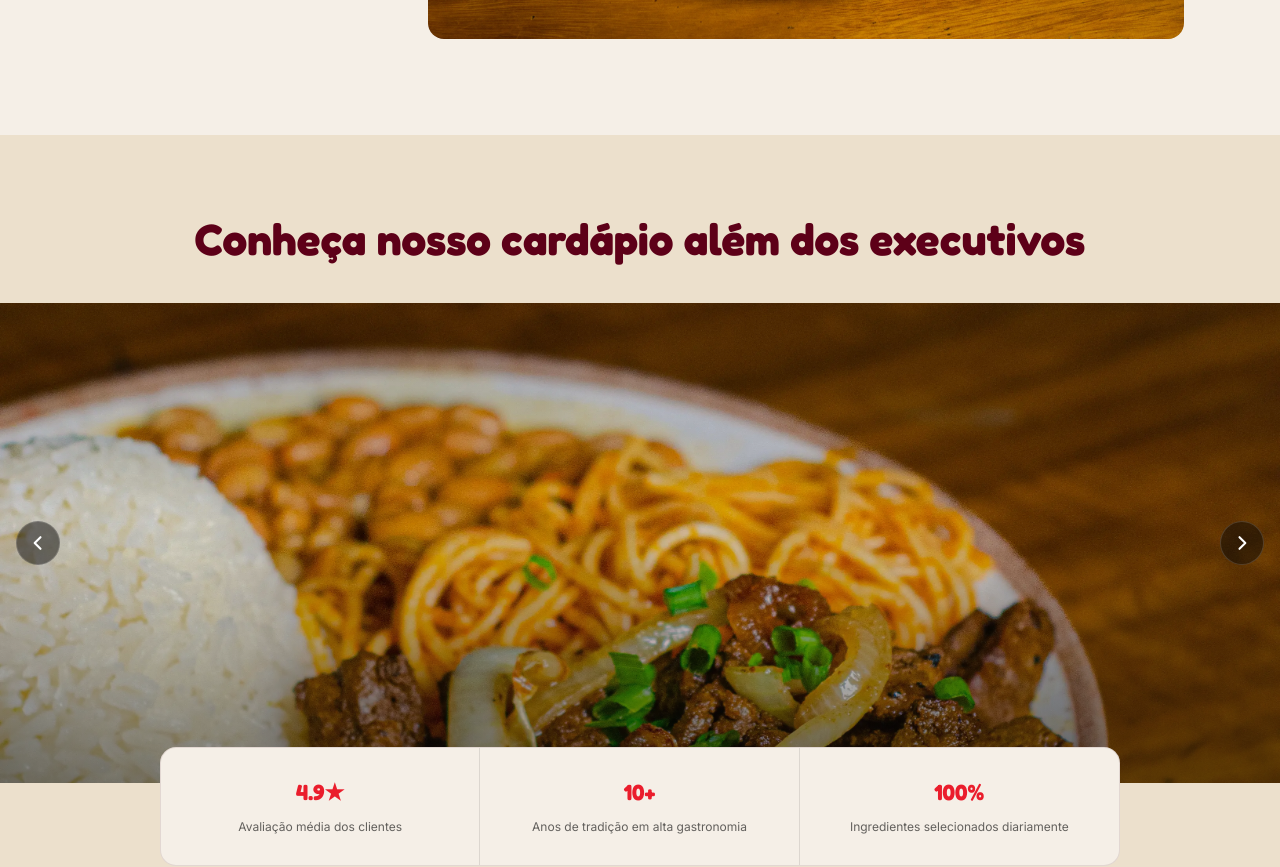
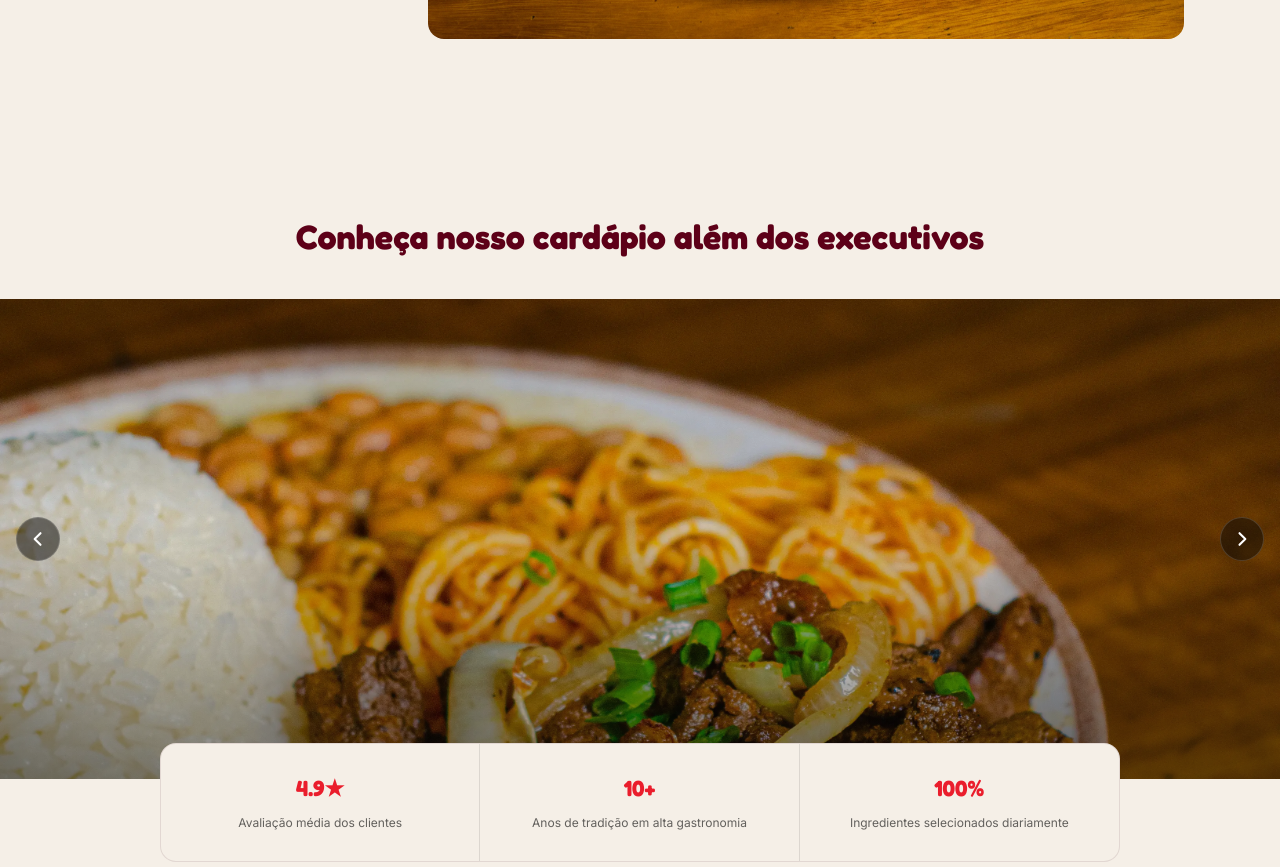
Before and after one commit to EducLead01/Restaurante-Manzi, a Next.js app: page / in a window 1280 px wide. Shown: the part 1020-1887 px from the top of the page. Built offline with nearby package versions, Linux system fonts and the light colour scheme.

Commit message:
Reduz título da seção do carrossel para caber em uma linha e usa fundo branco
Co-Authored-By: Claude Sonnet 5 <noreply@anthropic.com>

```diff
--- a/src/components/Experiencia.tsx
+++ b/src/components/Experiencia.tsx
@@ -31,11 +31,11 @@ export default function Experiencia() {
   }, [n]);
 
   return (
-    <section className="relative bg-manzi-white-2">
+    <section className="relative bg-manzi-white">
       <div className="text-center pt-20 pb-10 px-4">
         <h2
           className="font-display font-bold text-manzi-black"
-          style={{ fontSize: "clamp(28px,4vw,44px)", lineHeight: 1.1 }}
+          style={{ fontSize: "clamp(14px,3.8vw,34px)", lineHeight: 1.3 }}
         >
           Conheça nosso cardápio além dos executivos
         </h2>
```
